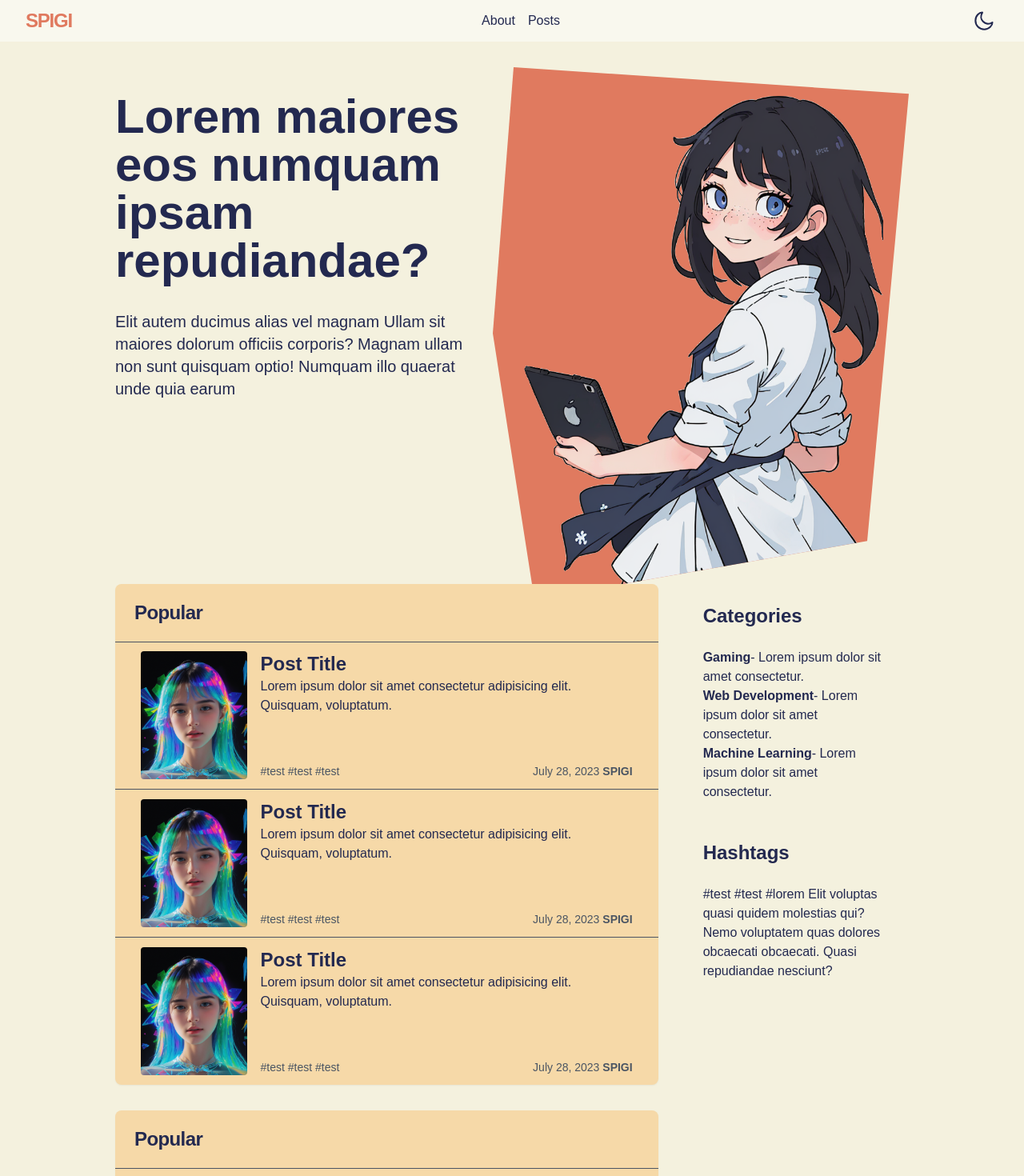
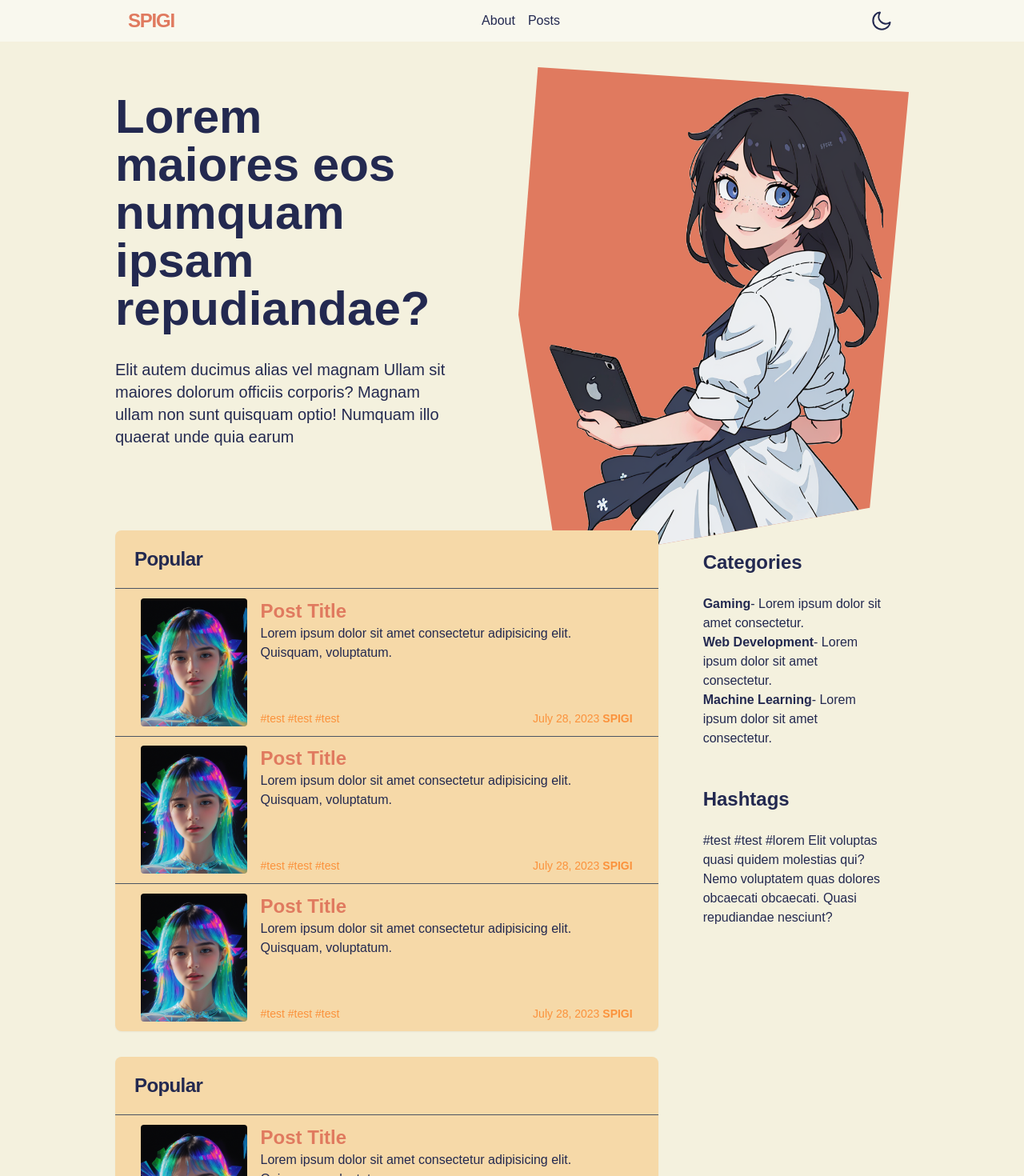
Before and after one commit to oliverTuesta/spigisblog-frontend, a Next.js app: page / in a window 1280 px wide. Shown: the top 1470 px of the page at 80% size. Built offline with nearby package versions, Linux system fonts and the light colour scheme.

Commit message:
feat: add footer

```diff
--- a/package.json
+++ b/package.json
@@ -25,6 +25,7 @@
     "postcss": "8.4.27",
     "react": "18.2.0",
     "react-dom": "18.2.0",
+    "react-icons": "^4.10.1",
     "tailwind-merge": "^1.14.0",
     "tailwindcss": "3.3.3",
     "tailwindcss-animate": "^1.0.6",
--- a/src/app/globals.css
+++ b/src/app/globals.css
@@ -40,7 +40,7 @@
 
   .dark {
     --background: #1d1f2c;
-    --foreground: #f4f1de;
+    --foreground: #cfdae8;
 
     --muted: 223 47% 11%;
     --muted-foreground: 215.4 16.3% 56.9%;
@@ -64,7 +64,7 @@
     --secondary-foreground: 210 40% 98%;
 
     --destructive: 0 63% 31%;
-    --destructive-foreground: 210 40% 98%;
+    --destructive-foreground: #405166;
 
     --ring: 216 34% 17%;
 
--- a/src/app/layout.tsx
+++ b/src/app/layout.tsx
@@ -4,6 +4,7 @@ import type { Metadata } from 'next';
 import { Inter } from 'next/font/google';
 import { Providers } from './providers';
 import Header from '@/components/Header';
+import Footer from '@/components/Footer';
 
 const inter = Inter({ subsets: ['latin'] });
 
@@ -19,6 +20,7 @@ export default function RootLayout({ children }: { children: React.ReactNode })
         <Providers>
           <Header />
           <div className="container max-w-screen-lg px-4 py-8">{children}</div>
+          <Footer />
         </Providers>
       </body>
     </html>
--- a/src/app/page.tsx
+++ b/src/app/page.tsx
@@ -7,7 +7,7 @@ import HashtagsCard from '@/components/HashtagsCard';
 export default function Home() {
   return (
     <>
-      <section className="flex gap-2 lg:gap-4">
+      <section className="flex gap-2 lg:gap-20">
         <div className="flex-1 lg:my-8">
           <h1 className="text-2xl sm:2xl md:text-6xl sm:text-5xl font-extrabold leading-tight tracking-normal">
             Lorem maiores eos numquam ipsam repudiandae?
@@ -19,9 +19,9 @@ export default function Home() {
             </p>
           </div>
         </div>
-        <div className="flex-1 bg-primary container hero__shape h-min my-auto">
+        <div className="flex-1 bg-primary container hero__shape my-auto">
           <Image
-            className="hero__image"
+            className="hero__image w-full"
             alt="anime girl holding an ipad"
             src="/images/ipad.png"
             width={500}
@@ -29,7 +29,7 @@ export default function Home() {
           />
         </div>
       </section>
-      <div className="relative bottom-5 flex flex-row-reverse gap-8">
+      <div className="relative bottom-5 lg:bottom-10 flex flex-row-reverse gap-8">
         <div className="basis-1/3">
           <CategoriesCard />
           <HashtagsCard />
--- /dev/null
+++ b/src/components/Footer/index.tsx
@@ -0,0 +1,16 @@
+import type { ReactElement } from 'react';
+
+export interface FooterProps {}
+
+export default function Footer(props: FooterProps): ReactElement {
+  return (
+    <>
+      <div className="max-w-screen-lg container">
+        <footer className="flex flex-row justify-between text-gray-500 text-sm my-4">
+          <div>&copy; Spigi</div>
+          <a href="https://x.com/SpigiPlant">SpigiPlant</a>
+        </footer>
+      </div>
+    </>
+  );
+}
--- a/src/components/Header/index.tsx
+++ b/src/components/Header/index.tsx
@@ -7,7 +7,8 @@ import NextLink from 'next/link';
 export default function Header(): ReactElement {
   return (
     <>
-      <header className="flex justify-between items-center py-2 px-8 bg-opacity-50 dark:bg-opacity-10 bg-white">
+      <header className="py-2 px-8 bg-opacity-50 dark:bg-opacity-10 bg-white">
+        <div className="flex justify-between items-center container max-w-screen-lg">
           <div>
             <a href="#">
               <h1 className="text-2xl text-primary font-extrabold tracking-tighter">SPIGI</h1>
@@ -32,6 +33,7 @@ export default function Header(): ReactElement {
           <div>
             <ThemeToggler />
           </div>
+        </div>
       </header>
     </>
   );
--- a/src/components/PostSummary/index.tsx
+++ b/src/components/PostSummary/index.tsx
@@ -20,10 +20,10 @@ export default function PostSummary(props: PostSummaryProps): ReactElement {
         </div>
         <div className="flex flex-col justify-between">
           <div>
-            <h3 className="text-2xl font-semibold">Post Title</h3>
+            <h3 className="text-2xl font-semibold text-primary">Post Title</h3>
             <p className="">Lorem ipsum dolor sit amet consectetur adipisicing elit. Quisquam, voluptatum.</p>
           </div>
-          <div className="flex justify-between text-sm text-gray-600 dark:text-gray-400">
+          <div className="flex justify-between text-sm text-orange-400 dark:text-gray-400">
             <p className="">#test #test #test</p>
             <div>
               <p className="">
--- a/tailwind.config.js
+++ b/tailwind.config.js
@@ -35,7 +35,7 @@ module.exports = {
         },
         destructive: {
           DEFAULT: 'hsl(var(--destructive))',
-          foreground: 'hsl(var(--destructive-foreground))',
+          foreground: 'var(--destructive-foreground)',
         },
         muted: {
           DEFAULT: 'hsl(var(--muted))',
```
Also changed, not shown: 1 other file (tests, documents, lock files or other folders). Lines whose indentation alone changed are shown as unchanged.
